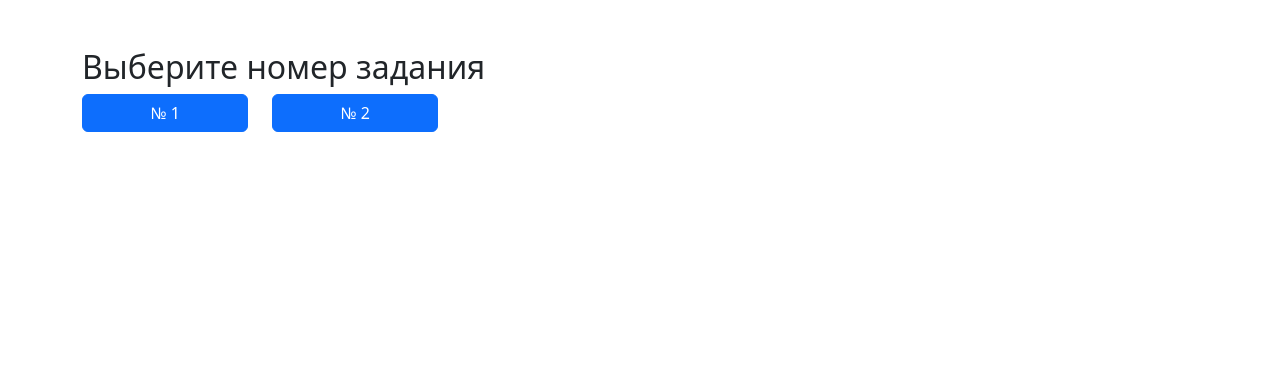
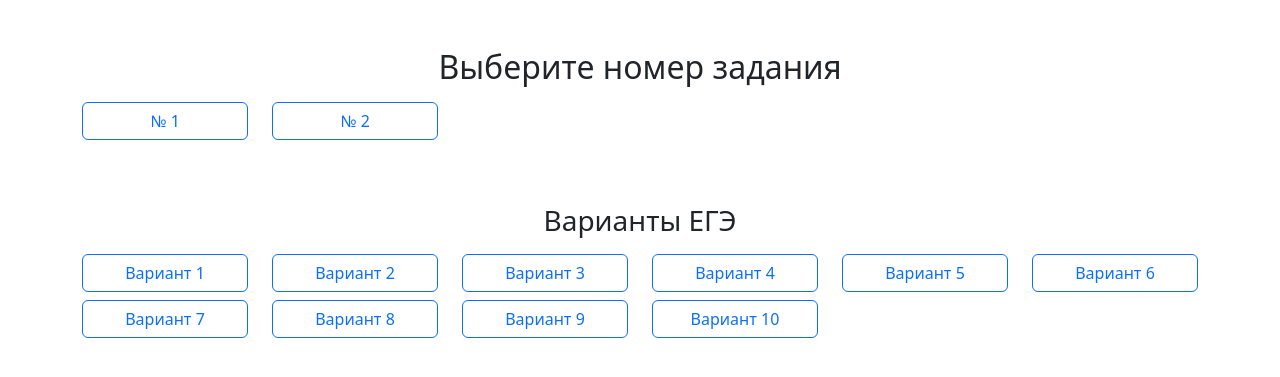
Before and after one commit to susenya-dev/mathway-web, a Flask app: page / in a window 1280 px wide. Shown: the top 377 px of the page. Run offline with Flask 3, Linux system fonts and the light colour scheme.

Commit message:
Update index.html

```diff
--- a/templates/index.html
+++ b/templates/index.html
@@ -2,13 +2,13 @@
 
 {% block content %}
 
-<h2>Выберите номер задания</h2>
+<h2 class="text-center mb-3">Выберите номер задания</h2>
 
 <div class="row">
 
 {% for topic in topics %}
     <div class="col-2 mb-3">
-        <a href="/test/{{ topic }}" class="btn btn-primary w-100">
+        <a href="/test/{{ topic }}" class="btn btn-outline-primary w-100 ">
             № {{ topic }}
         </a>
     </div>
@@ -16,4 +16,18 @@
 
 </div>
 
+<div class="row mt-5">
+    <div class="col-12">
+        <h3 class="text-center mb-3">Варианты ЕГЭ</h3>
+    </div>
+
+    {% for i in range(1, 11) %}
+    <div class="col-md-2 col-sm-3 col-4 mb-2">
+        <a href="{{ url_for('variant', var_num=i) }}" class="btn btn-outline-primary w-100">
+            Вариант {{ i }}
+        </a>
+    </div>
+    {% endfor %}
+</div>
+
 {% endblock %}
```
